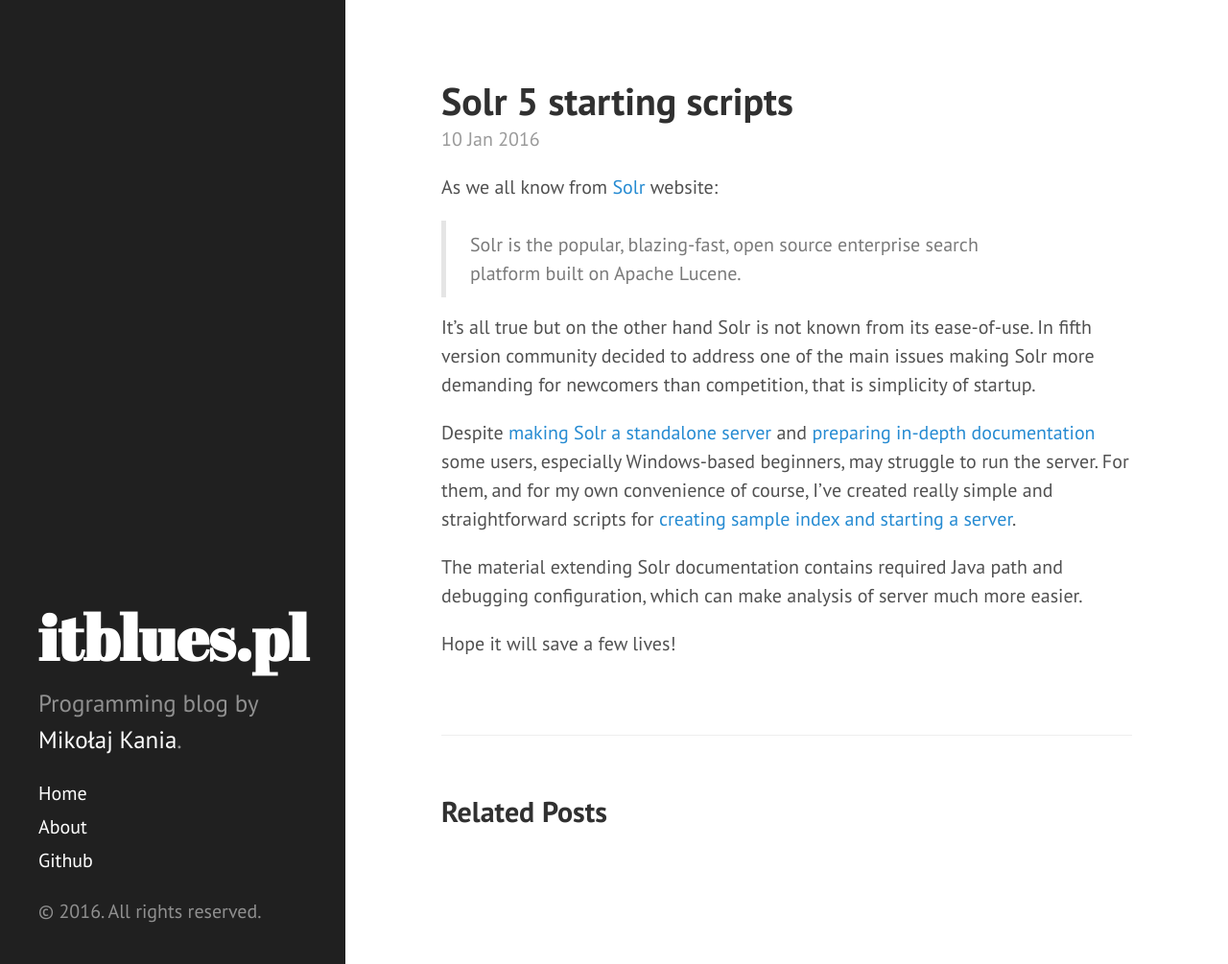
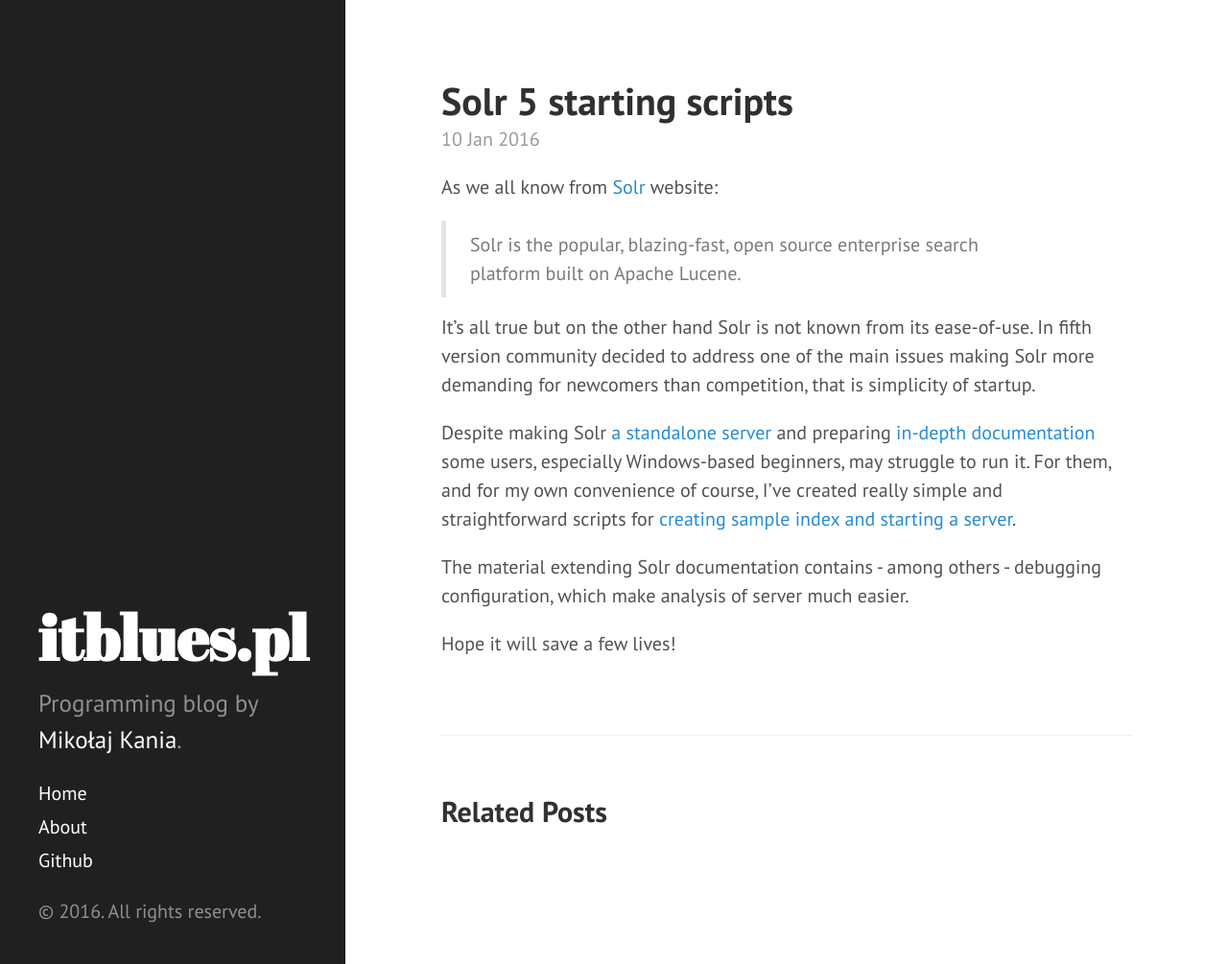
Before and after one commit to mikolajkania/mikolajkania.github.io, a Jekyll site: the page built from _posts/2016-01-10-whats-jekyll.md, in a window 1280 px wide and 1005 px high. Shown: the whole window at 96% size. Built offline with Jekyll 4.4.1, drawn with Linux system fonts in a browser that asks for light colours.

Commit message:
First post content updates

```diff
--- a/_posts/2016-01-10-whats-jekyll.md
+++ b/_posts/2016-01-10-whats-jekyll.md
@@ -9,8 +9,8 @@
 
 It's all true but on the other hand Solr is not known from its ease-of-use. In fifth version community decided to address one of the main issues making Solr more demanding for newcomers than competition, that is simplicity of startup.
 
-Despite [making Solr a standalone server](https://cwiki.apache.org/confluence/display/solr/Major+Changes+from+Solr+4+to+Solr+5) and [preparing in-depth documentation](https://cwiki.apache.org/confluence/display/solr/Solr+Start+Script+Reference) some users, especially Windows-based beginners, may struggle to run the server. For them, and for my own convenience of course, I've created really simple and straightforward scripts for [creating sample index and starting a server](https://github.com/mikolajkania/SolrWindowsScripts).
+Despite making Solr [a standalone server](https://cwiki.apache.org/confluence/display/solr/Major+Changes+from+Solr+4+to+Solr+5) and preparing [in-depth documentation](https://cwiki.apache.org/confluence/display/solr/Solr+Start+Script+Reference) some users, especially Windows-based beginners, may struggle to run it. For them, and for my own convenience of course, I've created really simple and straightforward scripts for [creating sample index and starting a server](https://github.com/mikolajkania/SolrWindowsScripts).
 
-The material extending Solr documentation contains required Java path and debugging configuration, which can make analysis of server much more easier.
+The material extending Solr documentation contains - among others - debugging configuration, which make analysis of server much easier.
 
 Hope it will save a few lives!
```
